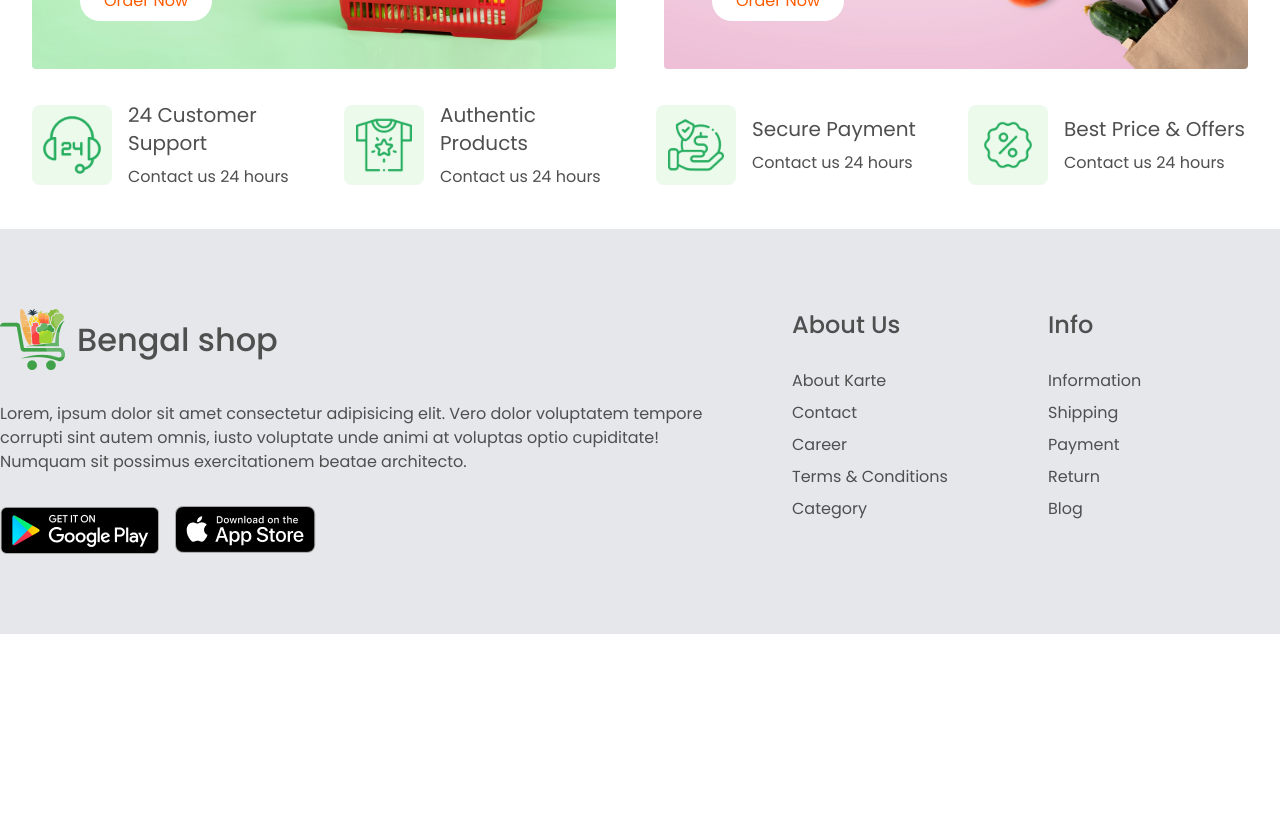
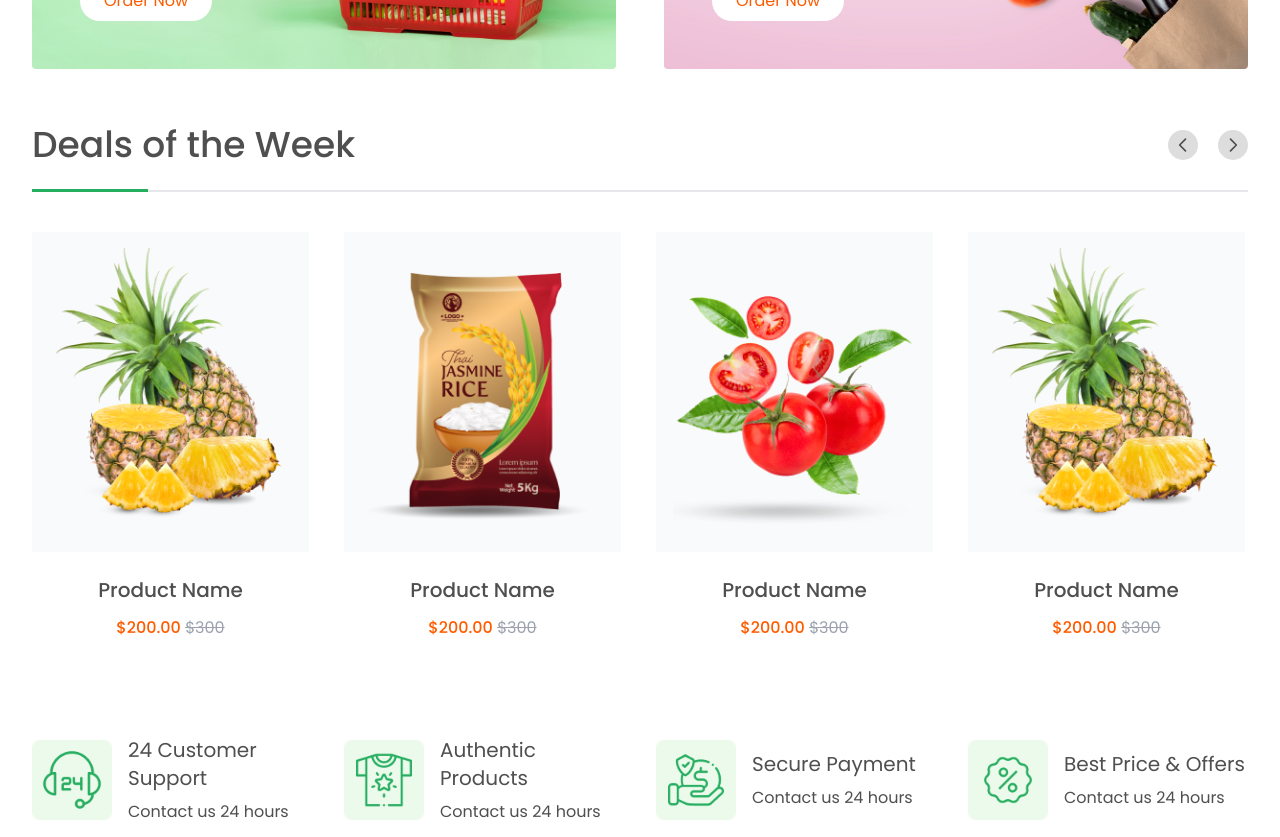
Before and after one commit to moonkabir/LaravelVueNuxt, a Nuxt app: page / in a window 1280 px wide. Shown: the part 1580-2417 px from the top of the page. Before the commit the page ends 2214 px from the top, so only its background shows below. Built offline with nearby package versions, Linux system fonts and the light colour scheme.

Commit message:
Deals of the week section added

```diff
--- a/assets/css/style.css
+++ b/assets/css/style.css
@@ -115,3 +115,19 @@ h1,h2,h3,h4,h5,h6{
 .promo-bg-2{
     background-image: url("../img/promo-bg-2.png");
 }
+
+.category-carousel img {
+    max-height: 100%;
+}
+
+.cta-1 {background-color: #fff0dc;}
+.cta-2 {background-color: #ddf1d6;}
+.cta-3 {background-color: #ffebb7;}
+
+.product-img-hover {
+    display: none;
+}
+
+.single-bs-product:hover .product-img-hover {
+    display: flex;
+}
--- a/pages/index.vue
+++ b/pages/index.vue
@@ -110,7 +110,7 @@
 						</svg>
 					</template>
 				</vue-slick-carousel>
-				<div class="flex -mx-6">
+				<div class="flex -mx-6 mb-14">
 					<div class="w-1/2 px-6">
 						<div class="promo-bg-1 bg-cover bg-gray-500 bg-center p-12 rounded">
 							<div class="w-2/3">
@@ -130,6 +130,94 @@
 						</div>
 					</div>
 				</div>
+
+
+				<h3 class="text-4xl mb-6">Deals of the Week</h3>
+				<div class="flex items-center mb-10">
+					<div style="height: 3px" class="w-32 bs-dark-green-bg"></div>
+					<div style="height: 2px" class="w-full bg-gray-200"></div>
+				</div>
+				<vue-slick-carousel class="category-carousel mb-16 text-center" v-bind="productCarouselSettings">
+					<div class="single-bs-product">
+						<div class="h-80 relative mb-6">
+						<div class="h-full bg-gray-50 flex justify-center items-center p-4">
+							<img src="~/assets/img/fresh-fruit.png" alt="">
+						</div>
+						<div class="product-img-hover absolute h-full w-full top-0 left-0 flex justify-center items-center">
+							<div class="bg-black absolute h-full w-full opacity-60"></div>
+
+							<nuxt-link class="absolute left-0 bottom-0 bg-gray-200 p-2 w-full flex items-center justify-center" to="/">Details <svg xmlns="http://www.w3.org/2000/svg" class="h-4 w-4 ml-3" fill="none" viewBox="0 0 24 24" stroke="currentColor">
+							<path stroke-linecap="round" stroke-linejoin="round" stroke-width="2" d="M14 5l7 7m0 0l-7 7m7-7H3" />
+							</svg></nuxt-link>
+
+
+							<div class="relative z-10">
+							<div class="flex justify-center items-center text-4xl text-white mb-8">
+								<button class="h-12 w-12 border border-white rounded-full">-</button>
+								<span class="mx-6">0</span>
+								<button class="h-12 w-12 border border-white rounded-full">+</button>
+							</div>
+
+							<button class="bs-dark-green-bg text-white px-8 py-2 rounded-full inline-block">Add to card</button>
+							</div>
+						</div>
+						</div>
+
+						<h4 class="text-xl mb-3">Product Name</h4>
+						<p><span class="font-medium bs-dark-orange-color">$200.00</span> <del class="text-gray-400">$300</del></p>
+					</div>
+
+					<div class="">
+						<div class="bg-gray-50 h-80 flex justify-center items-center p-4 mb-6">
+						<img src="~/assets/img/grocery-items.png" alt="">
+						</div>
+
+						<h4 class="text-xl mb-3">Product Name</h4>
+						<p><span class="font-medium bs-dark-orange-color">$200.00</span> <del class="text-gray-400">$300</del></p>
+					</div>
+
+					<div class="">
+						<div class="bg-gray-50 h-80 flex justify-center items-center p-4 mb-6">
+						<img src="~/assets/img/vegetable-collection.png" alt="">
+						</div>
+
+						<h4 class="text-xl mb-3">Product Name</h4>
+						<p><span class="font-medium bs-dark-orange-color">$200.00</span> <del class="text-gray-400">$300</del></p>
+					</div>
+
+					<div class="">
+						<div class="bg-gray-50 h-80 flex justify-center items-center p-4 mb-6">
+						<img src="~/assets/img/fresh-fruit.png" alt="">
+						</div>
+
+						<h4 class="text-xl mb-3">Product Name</h4>
+						<p><span class="font-medium bs-dark-orange-color">$200.00</span> <del class="text-gray-400">$300</del></p>
+					</div>
+
+					<div class="">
+						<div class="bg-gray-50 h-80 flex justify-center items-center p-4 mb-6">
+						<img src="~/assets/img/grocery-items.png" alt="">
+						</div>
+
+						<h4 class="text-xl mb-3">Product Name</h4>
+						<p><span class="font-medium bs-dark-orange-color">$200.00</span> <del class="text-gray-400">$300</del></p>
+					</div>
+
+					<template #prevArrow="arrowOption">
+						<svg xmlns="http://www.w3.org/2000/svg" class="h-6 w-6" fill="none" viewBox="0 0 24 24" stroke="currentColor">
+						<path stroke-linecap="round" stroke-linejoin="round" stroke-width="2" d="M15 19l-7-7 7-7" />
+						</svg>
+					</template>
+
+					<template #nextArrow="arrowOption">
+						<svg xmlns="http://www.w3.org/2000/svg" class="h-6 w-6" fill="none" viewBox="0 0 24 24" stroke="currentColor">
+						<path stroke-linecap="round" stroke-linejoin="round" stroke-width="2" d="M9 5l7 7-7 7" />
+						</svg>
+					</template>
+				</vue-slick-carousel>
+
+
+
 			</div>
 		</div>
 	</div>
@@ -146,6 +234,9 @@ export default {
 			CategoryCaroselSettings: {
 				"slidesToShow": 6,
 			},
+			productCarouselSettings: {
+				"slidesToShow": 4
+			},
 		}
     },
 }
```
